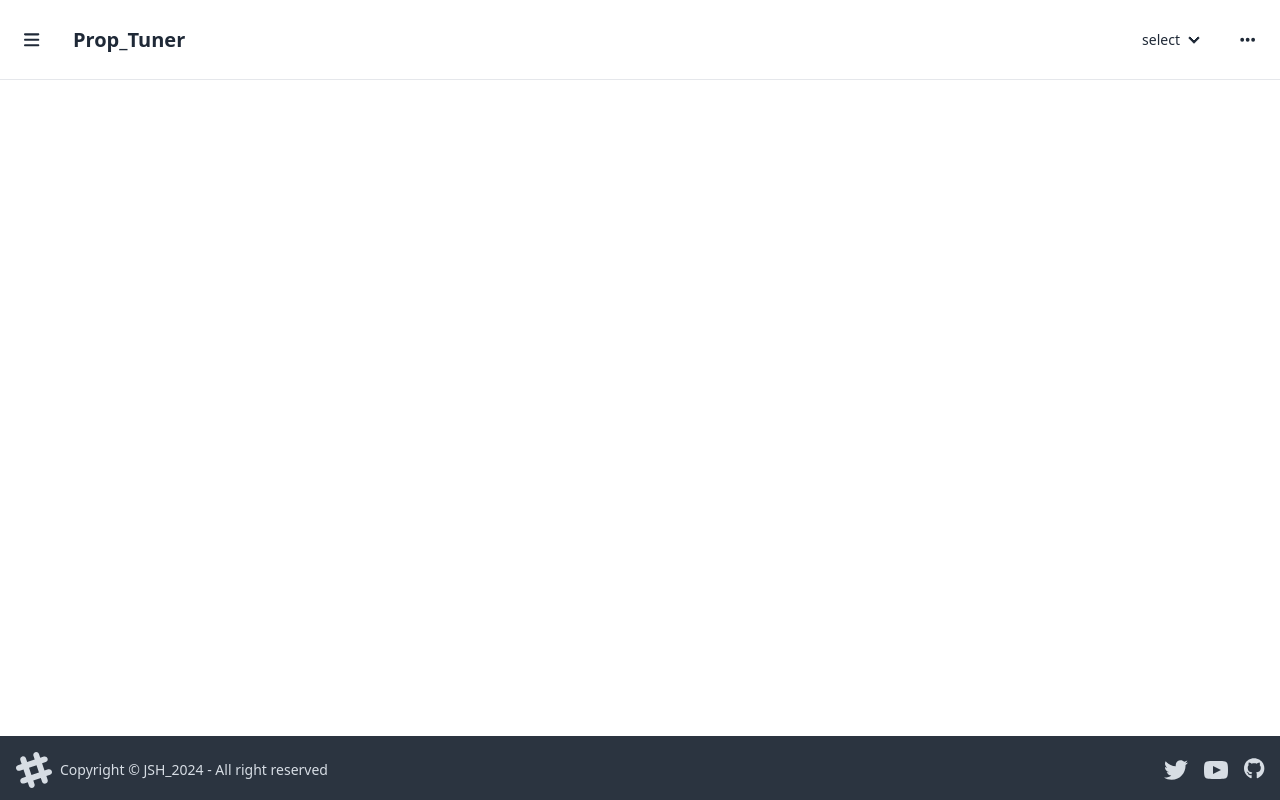
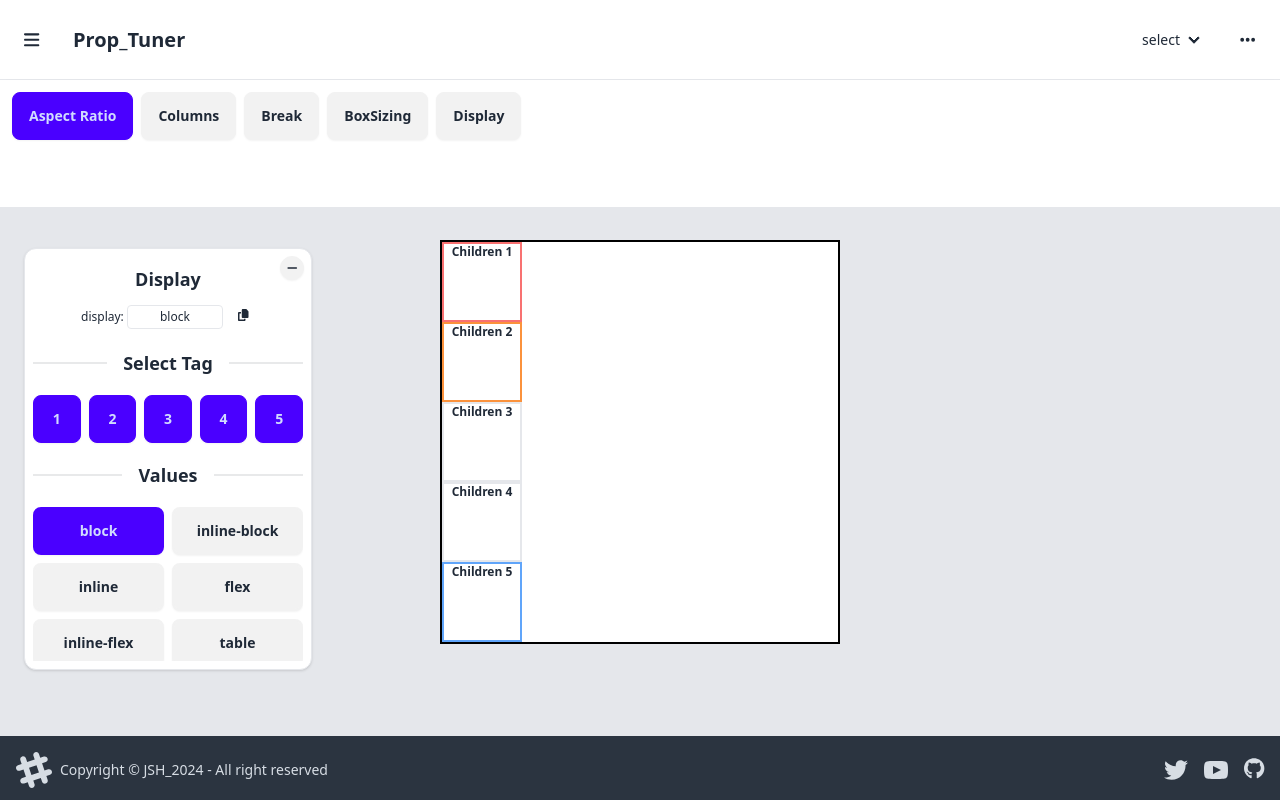
Before and after one commit to jangtjdgns/prop_tuner, a React (Create React App) app: page /category/Layout/Display in a window 1280 px wide. Built offline with nearby package versions, Linux system fonts and the light colour scheme.

Commit message:
[layout] Dispaly 완료

```diff
--- a/src/App.tsx
+++ b/src/App.tsx
@@ -9,6 +9,7 @@ import AspectRatio from './pages/category/layout/AspectRatio';
 import Columns from './pages/category/layout/Columns';
 import Break from './pages/category/layout/Break';
 import BoxSizing from './pages/category/layout/BoxSizing';
+import Display from './pages/category/layout/Display';
 import Sizing from './pages/category/Sizing';
 import './App.css';
 
@@ -26,6 +27,7 @@ const App = () => {
                         <Route path="Columns" element={<Columns />} />
                         <Route path="Break" element={<Break />} />
                         <Route path="BoxSizing" element={<BoxSizing />} />
+                        <Route path="Display" element={<Display />} />
                     </Route>
                     <Route path="Sizing" element={<Sizing />} />
                 </Route>
--- a/src/pages/category/Layout.tsx
+++ b/src/pages/category/Layout.tsx
@@ -71,6 +71,7 @@ const Layout: React.FC = () => {
                     <input type="radio" id="layout-columns" className="btn layout" name='layout' value="Columns" aria-label="Columns" checked={selectedLayout === 'Columns'} onChange={radioButtonHandler} />
                     <input type="radio" id="layout-break" className="btn layout" name='layout' value="Break" aria-label="Break" checked={selectedLayout === 'Break'} onChange={radioButtonHandler} />
                     <input type="radio" id="layout-boxSizing" className="btn layout" name='layout' value="BoxSizing" aria-label="BoxSizing" checked={selectedLayout === 'BoxSizing'} onChange={radioButtonHandler} />
+                    <input type="radio" id="layout-display" className="btn layout" name='layout' value="Display" aria-label="Display" checked={selectedLayout === 'Display'} onChange={radioButtonHandler} />
                 </div>
 
                 <div id="category-views" className='relative w-full h-full px-4 py-8 bg-gray-200 overflow-scroll'>
--- /dev/null
+++ b/src/pages/category/layout/Display.tsx
@@ -0,0 +1,150 @@
+// Display.tsx
+import React, { useState } from 'react';
+import { FontAwesomeIcon } from "@fortawesome/react-fontawesome";
+import { faCopy, faMinus, faPlus, faCheck } from '@fortawesome/free-solid-svg-icons'
+import { handleOptionToggle } from '../../../utils/handleOptionToggle';
+import { copyCss } from '../../../utils/clipboardUtils';
+
+const Display: React.FC = () => {
+    const [display, setDisplay] = useState('block');
+    const [activeTags, setActiveTags] = useState([1, 1, 1, 1, 1]);                  // 현재 선택된 태그, 1 on, 0 off
+    const childTagsColor: string[] = ['red', 'orange', 'yellow', 'green', 'blue']   // 자식 태그들 색상
+    const displayValues: string[] = [
+        'block'
+        , 'inline-block'
+        , 'inline'
+        , 'flex'
+        , 'inline-flex'
+        , 'table'
+        , 'inline-table'
+        , 'table-caption'
+        , 'table-cell'
+        , 'table-column'
+        , 'table-column-grouop'
+        , 'table-footer-grouop'
+        , 'table-header-grouop'
+        , 'table-row-grouop'
+        , 'table-row'
+        , 'flow-root'
+        , 'grid'
+        , 'inline-grid'
+        , 'content'
+        , 'list-item'
+        , 'none'
+    ];
+
+    const updateDisplay = (value: string) => {
+        setDisplay(value);
+    };
+
+    // 자식 태그 선택/해제 함수
+    const handleTagToggle = (index: number) => {
+        const updatedTags = [...activeTags];
+        updatedTags[index] = activeTags[index] === 1 ? 0 : 1;
+        setActiveTags(updatedTags);
+    };
+
+    return (
+        <>
+            <div id='option-wrap' className='absolute top-10 left-6 transition-transform duration-500'>
+                <div className='w-72 flex flex-col gap-2 shadow rounded-xl p-2 bg-white border border-gray-200 hover:shadow-2xl hover:border-gray-300 transition-all duration-500'>
+                    <label id="option-toggle-btn"
+                        className="swap absolute top-2 right-2 btn btn-xs btn-circle"
+                    >
+                        <input type="checkbox" onClick={(event) => handleOptionToggle(event)} />
+                        <div className="swap-on"><FontAwesomeIcon icon={faPlus} /></div>
+                        <div className="swap-off"><FontAwesomeIcon icon={faMinus} /></div>
+                    </label>
+
+                    {/* 옵션 내용 상단 */}
+                    <div className='flex flex-col gap-2'>
+                        <div className='text-center pt-2 font-bold text-lg'>Display</div>
+                    </div>
+
+                    {/* 옵션 내용 하단 */}
+                    <div className='flex flex-col gap-2 max-h-[360px] overflow-y-scroll'>
+                        {/* display */}
+                        <div className='text-center p-0.5 text-xs'>
+                            display: <input type="text" className='input input-xs border-gray-200 w-24 rounded focus:outline-none focus:border-gray-200 text-center px-2'
+                            value={display}
+                            readOnly
+                        />
+                            {/* display 복사 */}
+                            <button className='copy-css-btn btn btn-square btn-ghost btn-xs ml-2'
+                                onClick={() => copyCss('display', display, false)}
+                            >
+                                <FontAwesomeIcon icon={faCopy} />
+                            </button>
+                        </div>
+
+                        {/* 속성을 적용할 태그 선택 */}
+                        <div className='divider font-bold text-lg'>Select Tag</div>
+                        <div className="flex grid grid-cols-5 gap-2">
+                            {activeTags.map((tag, index) => (
+                                <input
+                                    type="checkbox"
+                                    key={index}
+                                    className='btn'
+                                    aria-label={`${index + 1}`}
+                                    checked={tag === 1}
+                                    onChange={() => handleTagToggle(index)}
+                                />
+                            ))}
+                        </div>
+
+                        {/* display values */}
+                        <div className='divider font-bold text-lg'>Values</div>
+                        <div className='grid grid-cols-2 gap-2'>
+                            {/* display values 태그 생성 */}
+                            {displayValues.map(value => (
+                                <input
+                                    key={value}
+                                    type='radio'
+                                    name='breakValue'
+                                    className='btn border-2 focus:border-gray-400'
+                                    value={value}
+                                    aria-label={value}
+                                    checked={display === value}
+                                    onChange={() => updateDisplay(value)}
+                                />
+                            ))}
+                        </div>
+                    </div>
+                </div>
+            </div>
+
+            <div id="view" className='w-full h-full flex flex-col items-center justify-start'>
+                <div id="parent" className='w-[400px] h-[400px] border-2 border-black bg-white box-border rounded-none table'
+                    style={{
+                        ...(display === 'flex'
+                            || display === 'inline-flex'
+                            || display === 'grid'
+                            || display === 'inline-grid'
+                            || display === 'flow-root'
+                            || display === 'table'
+                            || display === 'inline-table'
+                            ? {'display': display} : {}),
+                        ...(display.startsWith('table-')
+                            ? {'display': 'table'} : {}),
+                        ...(display.endsWith('-table')
+                            ? {'display': 'table'} : {})
+                    }}
+                >
+                    {/* 자식 태그 생성 */}
+                    {childTagsColor.map((color, index) => (
+                        <div className={`children border-2 border-${color}-400 w-[calc(400px/5)] h-[calc(400px/5)] bg-${color}-400 bg-opacity-20 text-center text-xs font-bold`}
+                            key={index}
+                            style={
+                                activeTags[index] === 1 ? {'display': display} : {}
+                            }
+                        >
+                            Children {index + 1}
+                        </div>
+                    ))}
+                </div>
+            </div>
+        </>
+    );
+}
+
+export default Display;
```
